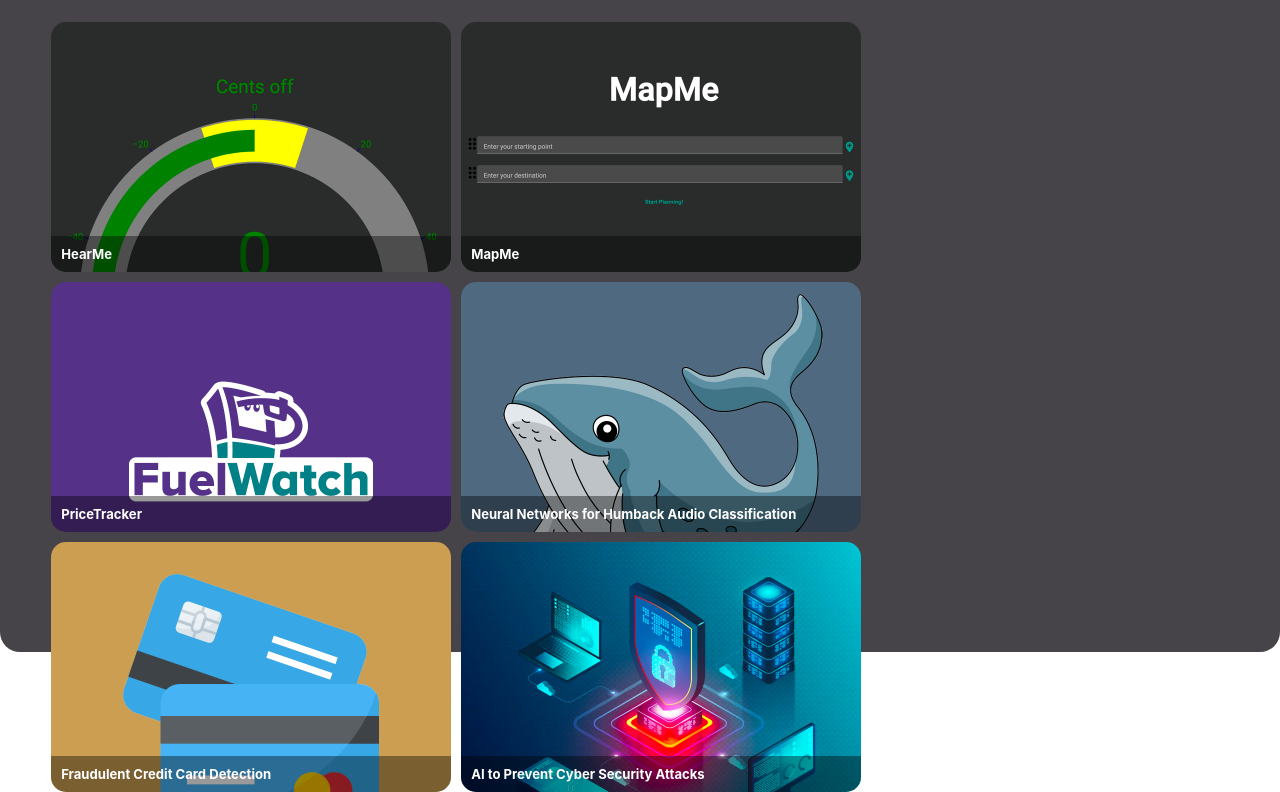
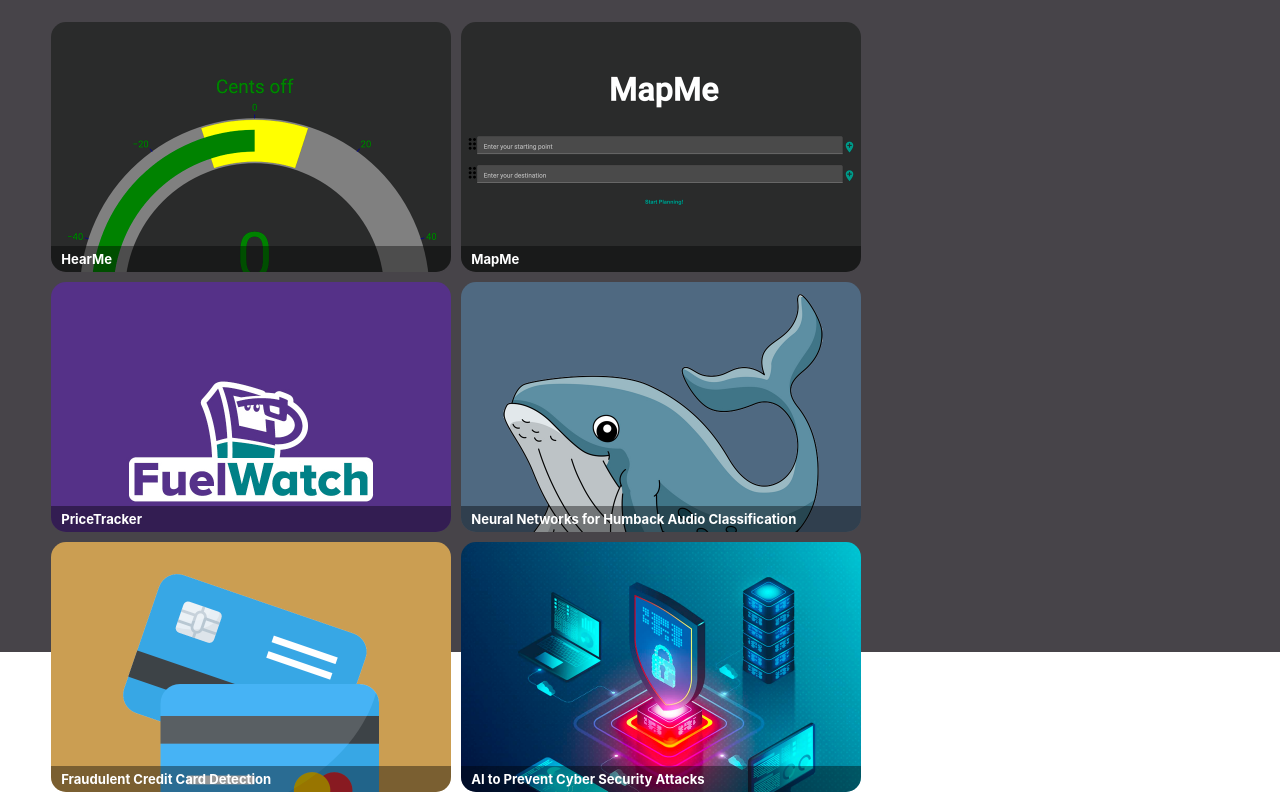
Before and after one commit to kasmello/Portfolio, a React (Create React App) app in the folder portfolio/: page / in a window 1280 px wide. Shown: the part 442-1234 px from the top of the page. Built offline with nearby package versions, Linux system fonts and the light colour scheme.

Commit message:
improved padding formatting

```diff
--- a/portfolio/src/App.css
+++ b/portfolio/src/App.css
@@ -59,7 +59,7 @@
 .Background-theme {
   background-color: #474449;
   position: relative;
-  border-radius: 20px;
+  border-radius: 20px 20px 0 0;
   height: 100vh;
   margin-top: -40px;
   padding: 0;
--- a/portfolio/src/App.js
+++ b/portfolio/src/App.js
@@ -39,7 +39,7 @@
           <RoundedCard
             imageSrc={MapMeThumbnail}
             label="MapMe"
-            description={parse('An <i>Angular</i> app designed to plan appropriate fod/fuel stops on road trips. Write down your destinations and rearrange them! <i>IN PROGRESS</i>')}
+            description={parse('An <i>Angular</i> app designed to plan appropriate food/fuel stops on road trips. Write down your destinations and rearrange them! <i>IN PROGRESS</i>')}
             link="https://kasmello.github.io/MapMe/"
           />
           <RoundedCard
@@ -51,7 +51,7 @@
           <RoundedCard
             imageSrc={WhaleThumbnail}
             label="Neural Networks for Humback Audio Classification"
-            description={parse('My Honours academic <i>paper</i> which looked into<br><i>transformers</i> and <i>neural networks</i> using <i>Python</i> to detect different Humback Whale vocalisations.')}
+            description={parse('My Honours academic <i>paper</i> which looked into <i>transformers</i> and <i>neural networks</i> using <i>Python</i> to detect different Humback Whale vocalisations.')}
             link={WhalePDF}
           />
           <RoundedCard
--- a/portfolio/src/hypercard.css
+++ b/portfolio/src/hypercard.css
@@ -5,6 +5,7 @@
   cursor: pointer;
   margin-right: 10px;
   margin-bottom: 10px;
+  /* padding-right: 10px; */
   transition: transform 0.3s ease-in-out;
 }
 
@@ -19,8 +20,9 @@
   bottom: 0;
   left: 0;
   width: 100%;
-  padding: 10px;
+  padding: 5px 10px 5px 10px;
   font-size: 0.7em;
+  box-sizing: border-box;
   background-color: rgba(0, 0, 0, 0.4);
   color: #fff;
   /* transition: opacity 0.3s ease-in-out; */
```
